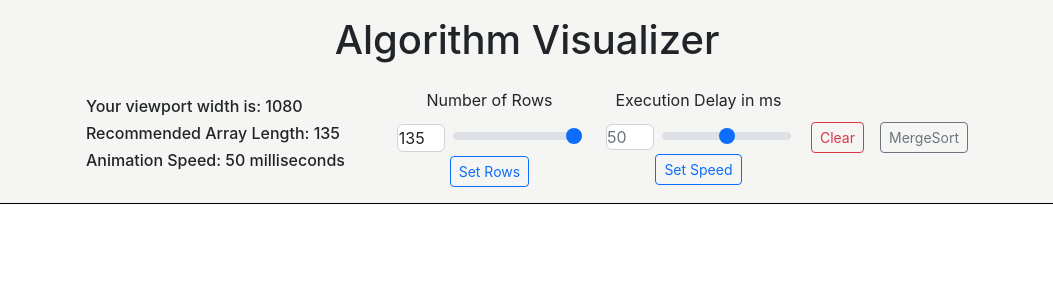
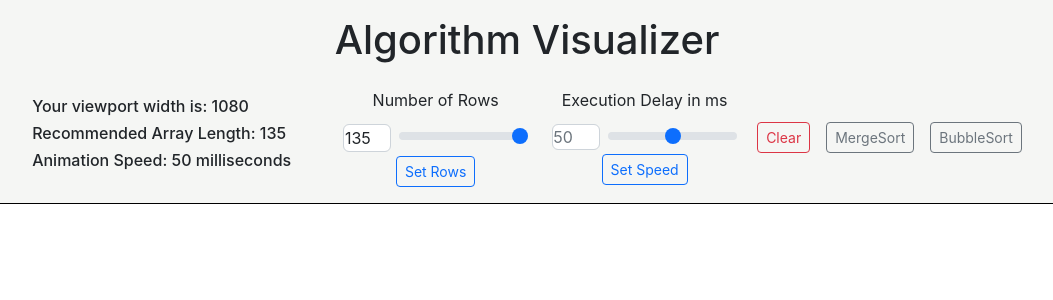
Before and after one commit to Tasups/algo-viz, a React (Create React App) app: page / in a window 1280 px wide. Shown: the top 300 px of the page, without its empty margins (113-1166 px from the left). Built offline with nearby package versions, Linux system fonts and the light colour scheme; the HTML template or start-up script is replaced by a standard one.

Commit message:
trying to figure out bubbleSort animations

```diff
--- a/public/index.html
+++ b/public/index.html
@@ -9,13 +9,12 @@
       name="description"
       content="Web site created using create-react-app"
     />
-    <link rel="apple-touch-icon" href="%PUBLIC_URL%/logo192.png" />
-    <!--
+
+    <!--<link rel="apple-touch-icon" href="%PUBLIC_URL%/logo192.png" />
       manifest.json provides metadata used when your web app is installed on a
       user's mobile device or desktop. See https://developers.google.com/web/fundamentals/web-app-manifest/
     -->
-    <link rel="manifest" href="%PUBLIC_URL%/manifest.json" />
-    <!--
+    <!--<link rel="manifest" href="%PUBLIC_URL%/manifest.json" />
       Notice the use of %PUBLIC_URL% in the tags above.
       It will be replaced with the URL of the `public` folder during the build.
       Only files inside the `public` folder can be referenced from the HTML.
--- a/src/App.js
+++ b/src/App.js
@@ -2,12 +2,16 @@ import { useState } from 'react'
 import { Button, Form } from 'react-bootstrap'
 
 import {mergeSortAnimations} from './algorithms/mergeAlgo';
+import {bubbleSortAnimations} from './algorithms/bubbleSort'
 import './App.css';
+
+// NOTE https://www.geeksforgeeks.org/bubble-sort-visualization-using-javascript/
 
 
 let windowWidth = window.innerWidth - 200
-let windowHeight = window.innerHeight - 300
+let windowHeight = window.innerHeight - 200
 let recommendedArrayLength = Math.floor(windowWidth / 8)
+let container = document.getElementById("container")
 
 
 function App() {
@@ -16,6 +20,9 @@ function App() {
   const [speedValue, setSpeedValue] = useState("")
   const [speed, setSpeed] = useState(50)
 
+  let dataArray = []
+
+  // merge
   const mergeSort = () => {
     const animations = mergeSortAnimations(array);
     for (let i = 0; i < animations.length; i++) {
@@ -23,6 +30,7 @@ function App() {
       const isColorChange = i % 3 !== 2;
       if (isColorChange) {
         const [barOneIdx, barTwoIdx] = animations[i];
+        console.log(barOneIdx, barTwoIdx)
         const barOneStyle = arrayBars[barOneIdx].style;
         const barTwoStyle = arrayBars[barTwoIdx].style;
         const color = i % 3 === 0 ? "red" : "turquoise";
@@ -40,7 +48,55 @@ function App() {
     }
   }
 
-  let dataArray = []
+  // heap
+
+
+  // quick
+
+
+  // bubble
+  const bubbleSort = () => {
+    const animations = bubbleSortAnimations(array);
+    console.log("Animations Length: " + animations.length)
+    const arrayBars = document.getElementsByClassName('array__columns');
+
+    const bubbleSwap = (el1, el2) => {
+    return new Promise((resolve) => {
+
+        // For exchanging styles of two blocks
+        var temp = el1.style.transform;
+        el1.style.transform = el2.style.transform;
+        el2.style.transform = temp;
+
+        window.requestAnimationFrame(function() {
+
+            // For waiting for .25 sec
+            setTimeout(() => {
+                container.insertBefore(el2, el1);
+                resolve();
+            }, speed);
+        });
+    });
+    }
+
+    for (let i = 0; i < animations.length; i++) {
+      if(animations[i + 1]){
+        if(animations[i] === "swap"){
+          arrayBars[i].style.backgroundColor = "green"
+          arrayBars[i + 1].style.backgroundColor = "green"
+          bubbleSwap(arrayBars[i], arrayBars[i + 1])
+          arrayBars[i].style.backgroundColor = "blue"
+        } else if(animations[i] === "skip"){
+          arrayBars[i].style.backgroundColor = "blue"
+          arrayBars[i + 1].style.backgroundColor = "blue"
+          arrayBars[i].style.backgroundColor = "blue"
+        } else {
+          console.log("end of array")
+        }
+      }
+      console.log("App: " + i)
+    }
+  }
 
   const changeData = (num) => {
     for(let i = 0; i < num; i++){
@@ -123,8 +179,30 @@ function App() {
         </div>
       </Form>
 
-      <Button size="sm" variant="outline-danger"className="clear__button" onClick={handleClear}>Clear</Button>
-      <Button size="sm" variant="outline-secondary" className="algo__options" onClick={() => mergeSort()}>MergeSort</Button>
+      <Button
+        size="sm"
+        variant="outline-danger"
+        className="clear__button"
+        onClick={handleClear}
+      >
+        Clear
+      </Button>
+      <Button
+        size="sm"
+        variant="outline-secondary"
+        className="algo__options"
+        onClick={() => mergeSort()}
+      >
+        MergeSort
+      </Button>
+      <Button
+        size="sm"
+        variant="outline-secondary"
+        className="algo__options"
+        onClick={() => bubbleSort()}
+      >
+        BubbleSort
+      </Button>
 
       </div>
       </div>
@@ -133,6 +211,7 @@ function App() {
         {
           array?.map((el) => (
             <div
+              id="container"
               className="array__columns"
               key={Math.random() * 50000}
               style={{height: `${el}px`}}>
--- a/src/algorithms/bubbleSort.js
+++ b/src/algorithms/bubbleSort.js
@@ -5,28 +5,28 @@ export function bubbleSortAnimations(array) {
   return animations;
 }
 
+
 function bubbleSort(mainArray, animations) {
   for(let i = 0; i < mainArray.length; i++) {
     for (let j = 0; j < mainArray.length; j++){
-      // lightup arr[j] and arr[j + 1] as we compare them green?
-      // FIRST iteration puts two indices in but no movement
-      animations.push("turn both green",mainArray[j], mainArray[j + 1])
-      if(mainArray[j] > mainArray[j + 1]) {
-        // SECOND interation would be movement but NO color change
-        animations.push("switch",mainArray[j], mainArray[j + 1])
+      // but j + 1 cannot be undefined
+      if (mainArray[j + 1] && mainArray[j] > mainArray[j + 1]){
+        // FIRST interation would be including lightup, swap, lightoff
         let temp = mainArray[j]
         mainArray[j] = mainArray[j + 1]
         mainArray[j + 1] = temp
-        // THIRD iteration
-        // stop lightup of the first index in the comparison and leave the second lit
-        animations.push("unlight first index",mainArray[j])
-      } else {
-        // FOURTH iteration
-        // toggle off the color if no swap is needed and we move on to the next index
-        animations.push("unlight first index",mainArray[j])
+        // animation of switch
+        animations.push("swap")
+      }
+      if (mainArray[j + 1] && mainArray[j] < mainArray[j + 1]){
+        animations.push("skip")
+      }
+      if(mainArray[j + 1] === "undefined") {
+        break
       }
     }
   }
+  console.log(animations)
   return animations
 }
 
@@ -34,4 +34,4 @@ function bubbleSort(mainArray, animations) {
 // ways to animate the items
 
 // if not switch, be sure to keep the color first index in the next iteration
-console.log(bubbleSortAnimations([1,2,5,4]))
+// console.log(bubbleSortAnimations([1,2,5,4]))
```
